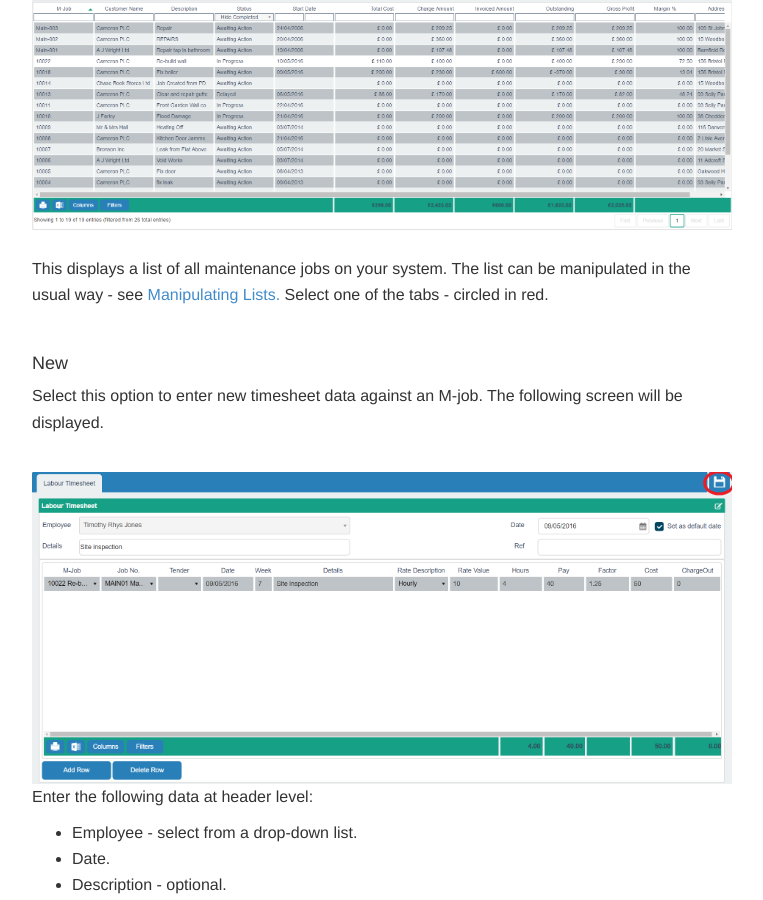
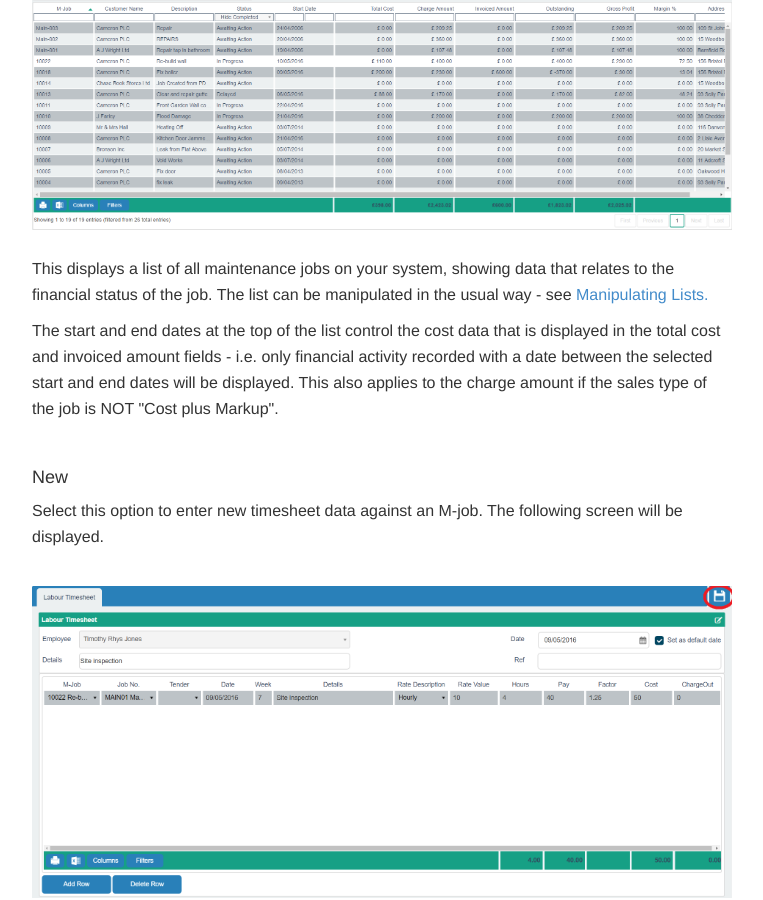
Before and after one commit to JNCSolutions/ConstructionManagerDocs, a Jekyll site: the page built from maintenance.html, in a window 1280 px wide and 900 px high, scrolled down 11517 px. Shown: the whole window, without its empty margins (258-1021 px from the left). Built offline with Jekyll 4.4.1, drawn with Linux system fonts in a browser that asks for light colours.

Commit message:
Update maintenance.html

```diff
--- a/maintenance.html
+++ b/maintenance.html
@@ -261,9 +261,12 @@ title: Maintenance
       <br>
       <img src="img/Maintenance_Progress_01.PNG" style="width: 100%;">
       <br> <br>
-      <p>This displays a list of all maintenance jobs on your system.
-          The list can be manipulated in the usual way - see <a href="Manipulating Lists.html">Manipulating Lists.</a>
-          Select one of the tabs - circled in red. </p>
+      <p>This displays a list of all maintenance jobs on your system, showing data that relates to the financial status of the job.
+          The list can be manipulated in the usual way - see <a href="Manipulating Lists.html">Manipulating Lists.</a>  </p>
+      <p>The start and end dates at the top of the list control the cost data that is displayed in the
+          total cost and invoiced amount fields -
+          i.e. only financial activity recorded with a date between the selected start and end dates will be displayed.
+          This also applies to the charge amount if the sales type of the job is NOT "Cost plus Markup".</p>
       <br>
       <h4>New</h4>
        <p>Select this option to enter new timesheet data against an M-job.
```
